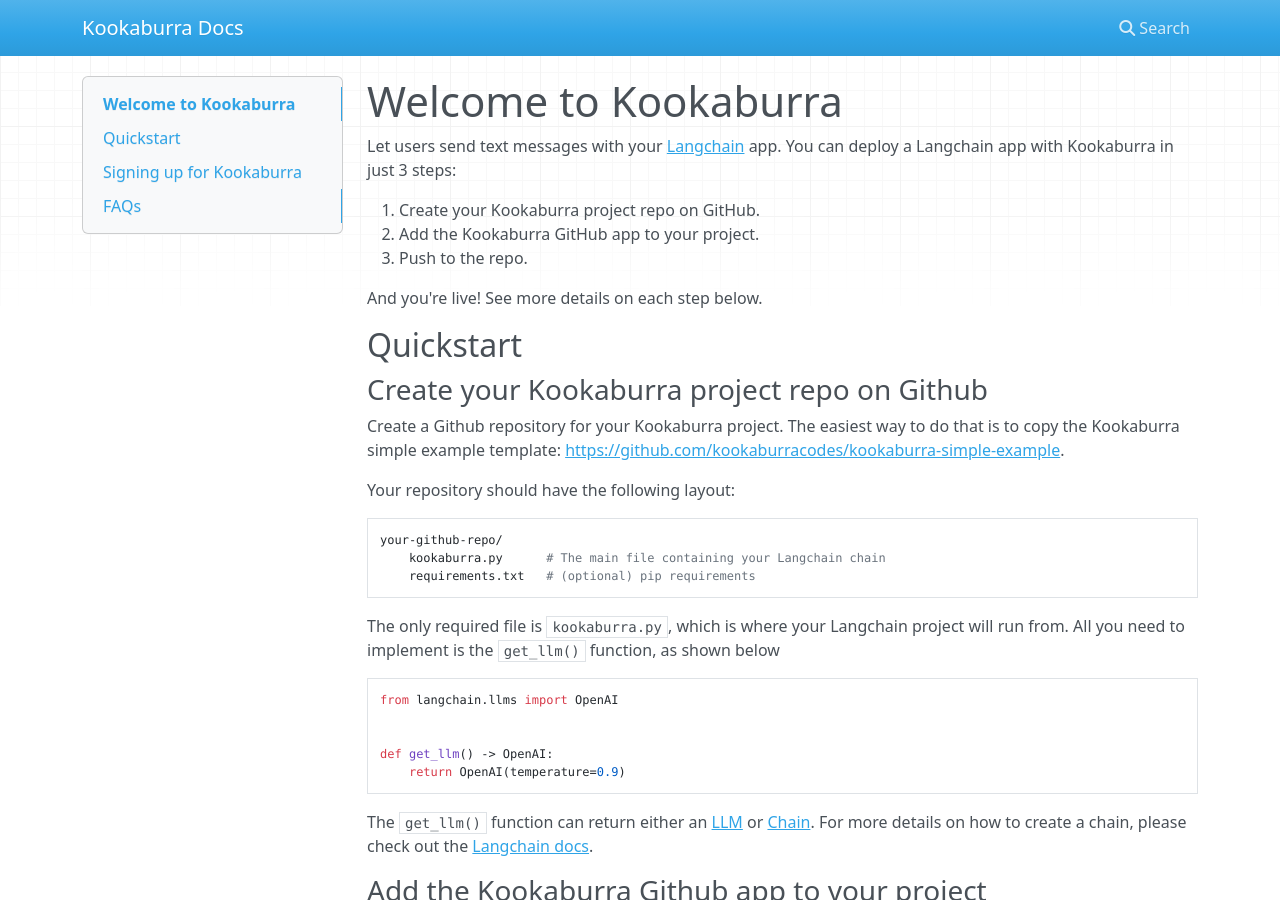
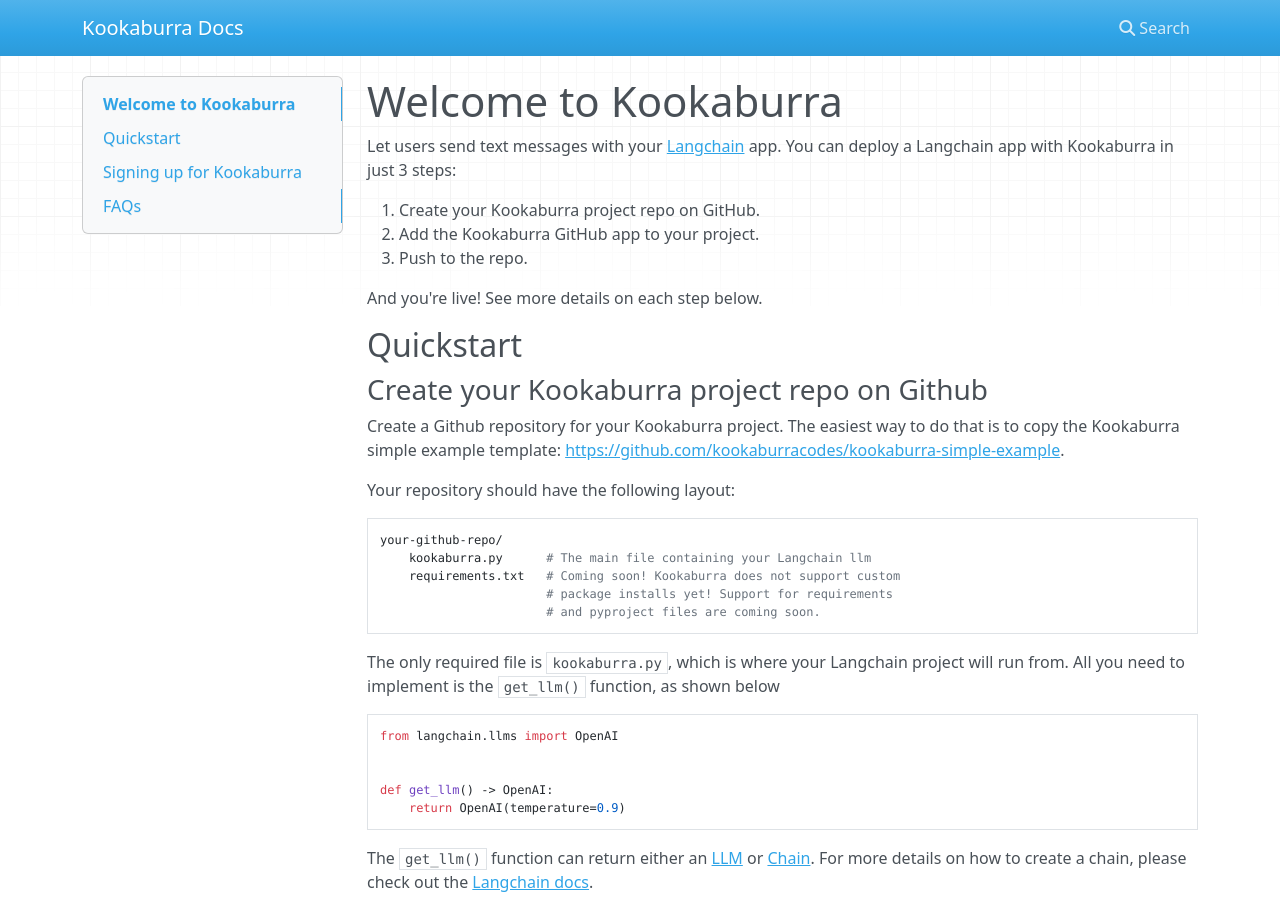
Before and after one commit to kookaburracodes/kookaburra-docs, an MkDocs documentation site: the page built from docs/index.md, in a window 1280 px wide and 900 px high. Built offline with MkDocs 1.6.1, drawn with Linux system fonts in a browser that asks for light colours; nearby versions of some CDN libraries.

Commit message:
Update index.md

```diff
--- a/docs/index.md
+++ b/docs/index.md
@@ -16,8 +16,10 @@ Create a Github repository for your Kookaburra project. The easiest way to do th
 Your repository should have the following layout:
 
     your-github-repo/
-        kookaburra.py      # The main file containing your Langchain chain
-        requirements.txt   # (optional) pip requirements
+        kookaburra.py      # The main file containing your Langchain llm
+        requirements.txt   # Coming soon! Kookaburra does not support custom
+                           # package installs yet! Support for requirements
+                           # and pyproject files are coming soon.
 
 The only required file is `kookaburra.py`, which is where your Langchain project will run from. All you need to implement is the `get_llm()` function, as shown below
 
```
